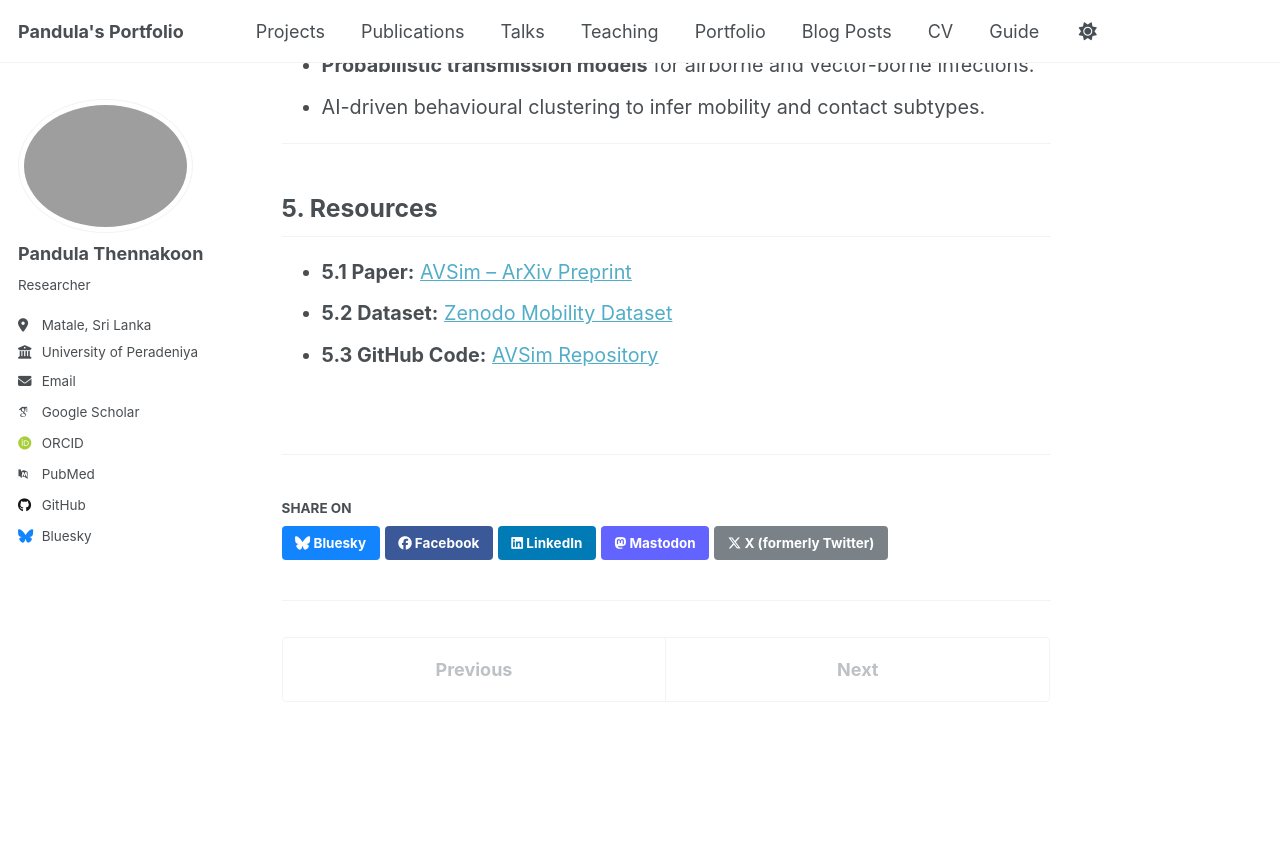
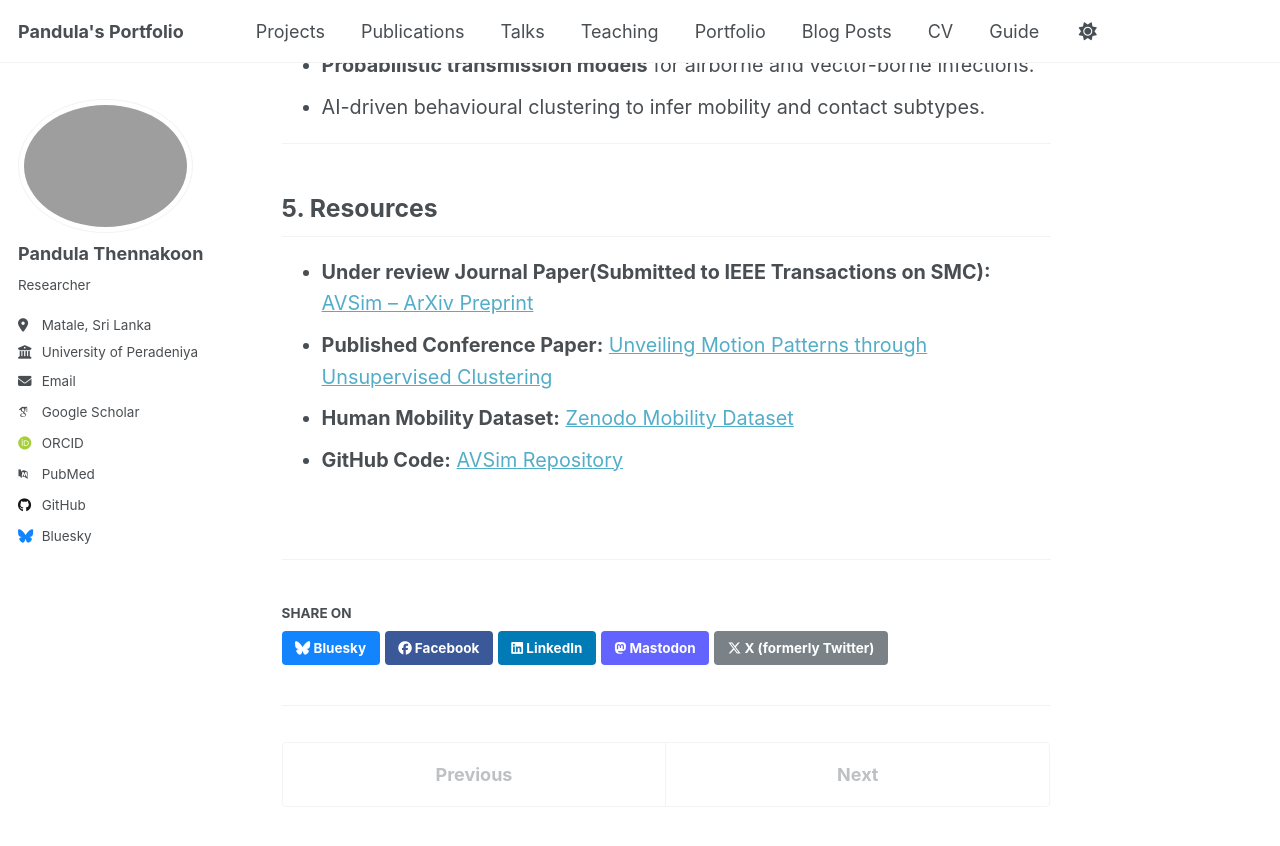
Before and after one commit to Pandula-2000/Pandula-2000.github.io, a Jekyll site: the page built from _projects/ABM.html, in a window 1280 px wide and 900 px high, scrolled down 1925 px. Shown: the top 846 px of the window. Built offline with Jekyll 4.4.1, drawn with Linux system fonts in a browser that asks for light colours; some web fonts are replaced; a script that is not in the unit is left out.

Commit message:
update 4 to ABM.md

```diff
--- a/_projects/ABM.html
+++ b/_projects/ABM.html
@@ -74,17 +74,28 @@ environmental patches, disease transmission, and intervention analysis.
 
 <ul>
 
-  <!-- 5.1 PAPER -->
+
+
+
+  <!-- 5.1 JOURNAL PAPER -->
   <li>
-    <strong>5.1 Paper:</strong>
+    <strong>Under review Journal Paper(Submitted to IEEE Transactions on SMC):</strong>
     <a href="https://arxiv.org/abs/2502.06212" target="_blank" rel="noopener noreferrer">
       AVSim – ArXiv Preprint
     </a>
   </li>
 
+   <!-- 5.1 CONF. PAPER -->
+  <li>
+    <strong>Published Conference Paper:</strong>
+    <a href="https://ieeexplore.ieee.org/document/10851006" target="_blank" rel="noopener noreferrer">
+      Unveiling Motion Patterns through Unsupervised Clustering
+    </a>
+  </li>
+
   <!-- 5.2 DATASET -->
   <li>
-    <strong>5.2 Dataset:</strong>
+    <strong>Human Mobility Dataset:</strong>
     <a href="https://doi.org/10.5281/zenodo.13621863" target="_blank" rel="noopener noreferrer">
       Zenodo Mobility Dataset
     </a>
@@ -92,7 +103,7 @@ environmental patches, disease transmission, and intervention analysis.
 
   <!-- 5.3 CODE -->
   <li>
-    <strong>5.3 GitHub Code:</strong>
+    <strong>GitHub Code:</strong>
     <a href="https://github.com/Pandula-2000/AVSim" target="_blank" rel="noopener noreferrer">
       AVSim Repository
     </a>
```
